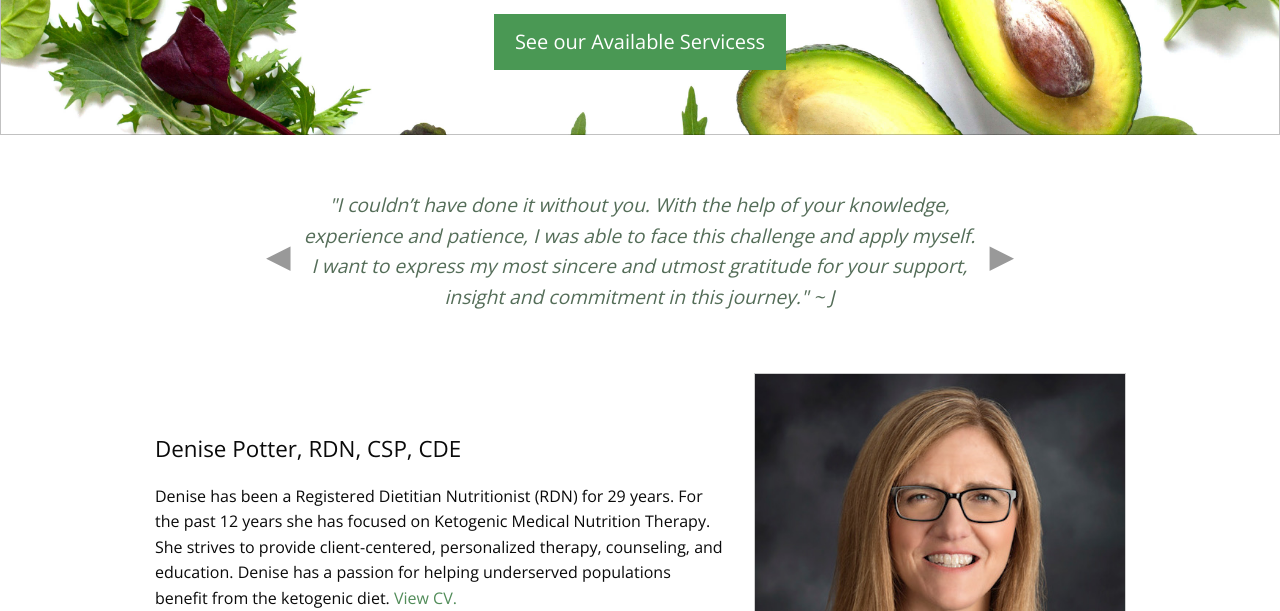
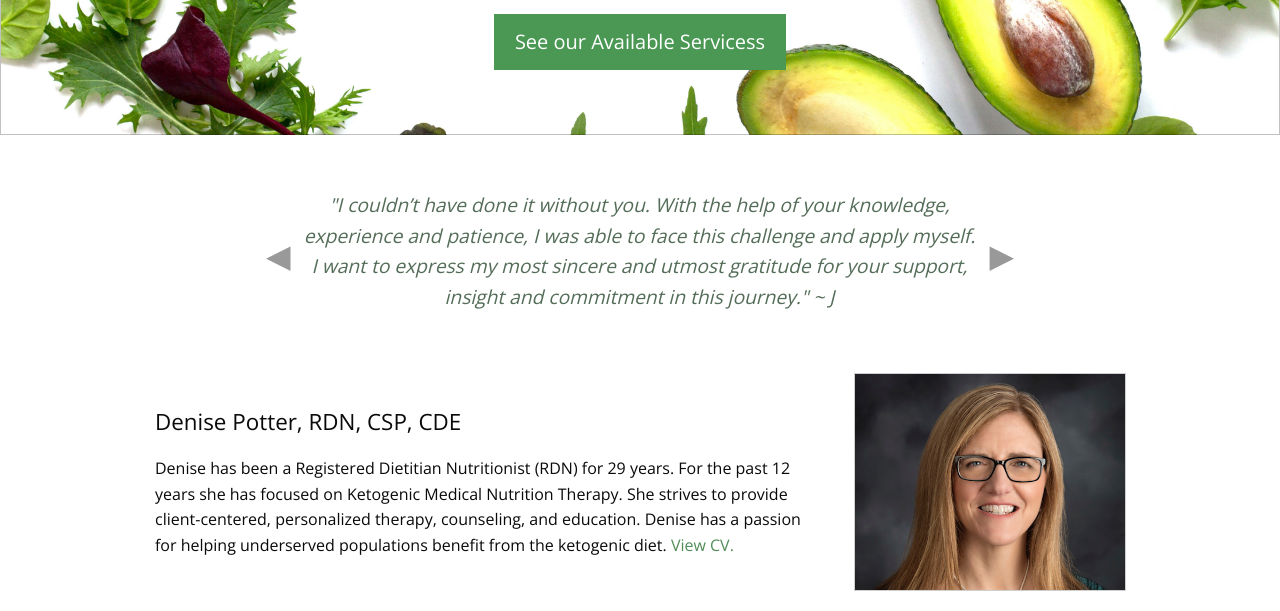
Before and after one commit to janmilosh/potterketo_new, a plain HTML site: page index.html in a window 1280 px wide. Shown: the part 341-952 px from the top of the page. Drawn offline with nearby package versions, Linux system fonts and the light colour scheme.

Commit message:
Smaller Denise img on large screen

```diff
--- a/index.html
+++ b/index.html
@@ -68,10 +68,10 @@
       </div>
     </div>
     <div class="grid-x grid-margin-x align-middle top-padding">
-      <div class="large-4 medium-6 cell medium-order-2">
+      <div class="large-3 medium-6 cell medium-order-2">
         <img class="thumbnail" src="assets/img/denise.jpg">
       </div>
-      <div class="medium-6 large-offset-1 cell small-order-1">
+      <div class="medium-6 large-7 large-offset-1 cell small-order-1">
         <h2>Denise Potter, RDN, CSP, CDE</h2>
         <p>Denise has been a Registered Dietitian Nutritionist (RDN) for 29 years. For the past 12 years she has focused on Ketogenic Medical Nutrition Therapy. She strives to provide client-centered, personalized therapy, counseling, and education. Denise has a passion for helping underserved populations benefit from the ketogenic diet. <a href="cv.html">View CV.</a></p>
       </div>
```
